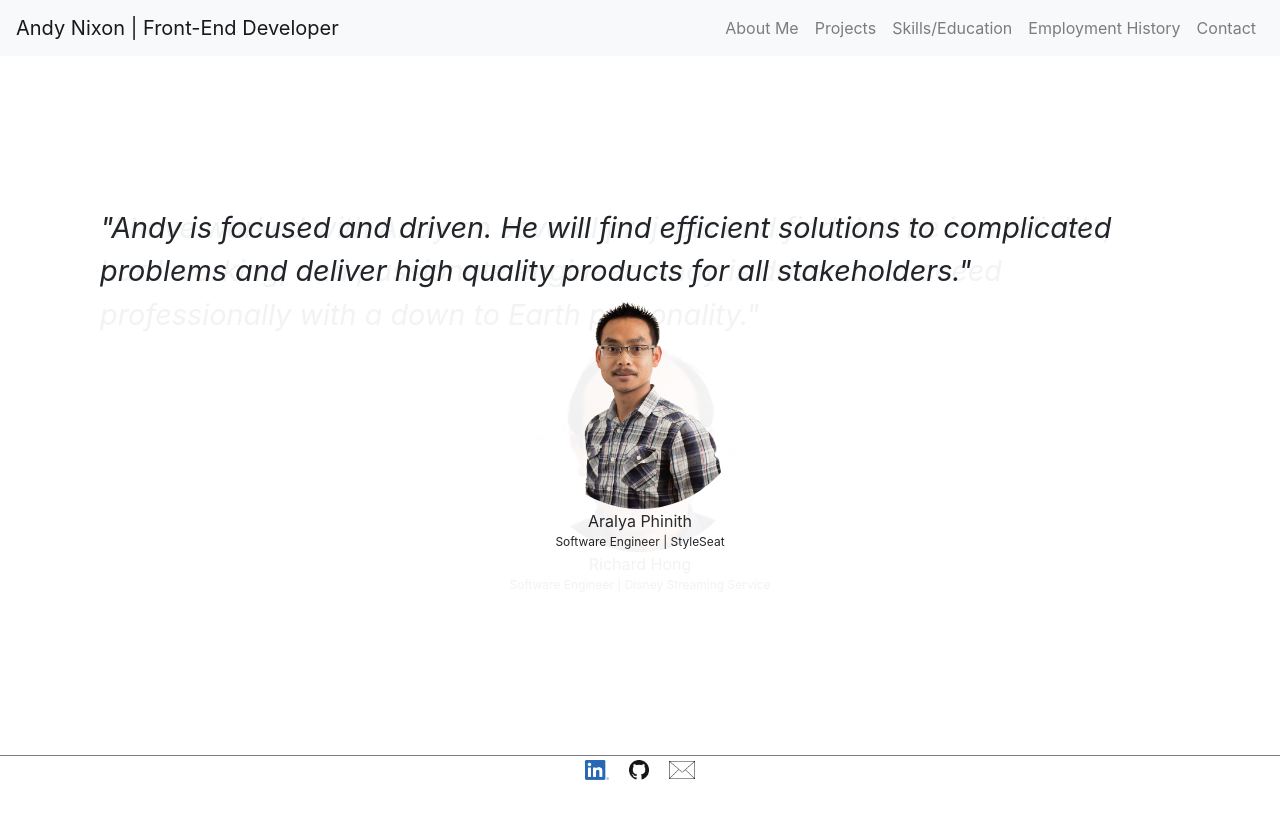
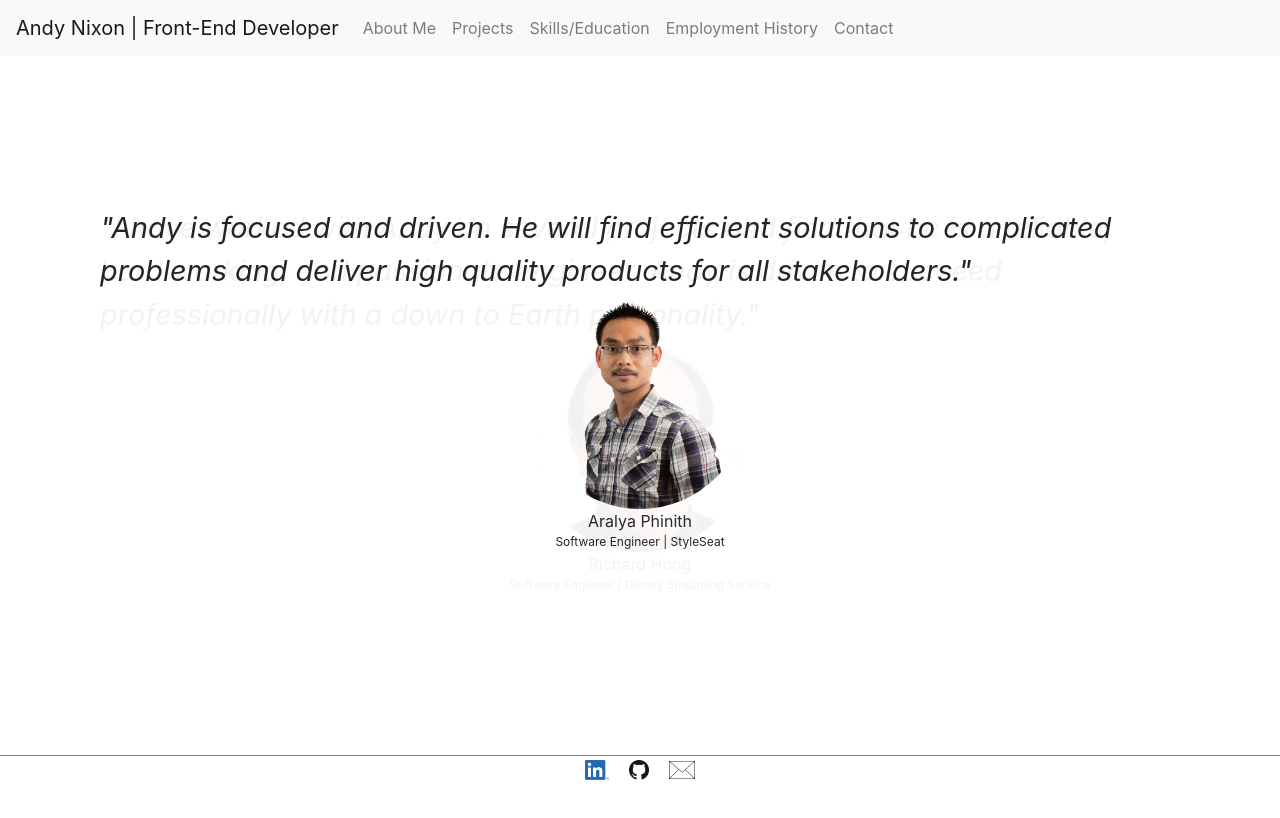
Before and after one commit to andyderek/frontEndWebsite, a React (Create React App) app: page / in a window 1280 px wide. Shown: the top 818 px of the page. Built offline with nearby package versions, Linux system fonts and the light colour scheme.

Commit message:
Removing NavItem CSS

```diff
--- a/src/App.css
+++ b/src/App.css
@@ -39,9 +39,9 @@
 
 
 
-.navItems {
+/* .navItems {
   justify-content: flex-end;
-}
+} */
 
 .navTest {
   display: block;
--- a/src/navigation/navigation.js
+++ b/src/navigation/navigation.js
@@ -4,10 +4,10 @@ import { Navbar, Nav } from 'react-bootstrap';
 function Navigation() {
 
   return (
-    <Navbar collapseOnSelect expand="lg" bg="light" className="navTest" fixed="top">
+    <Navbar collapseOnSelect expand="lg" bg="light" fixed="top">
       <Navbar.Brand>Andy Nixon | Front-End Developer</Navbar.Brand>
       <Navbar.Toggle aria-controls="basic-navbar-nav"/>
-      <Navbar.Collapse id="basic-navbar-nav" className="navItems">
+      <Navbar.Collapse id="basic-navbar-nav">
        <Nav>
             <Nav.Link className="nav-item nav-link" href="/About">About Me</Nav.Link>
             <Nav.Link className="nav-item nav-link" href="/Projects">Projects</Nav.Link>
```
